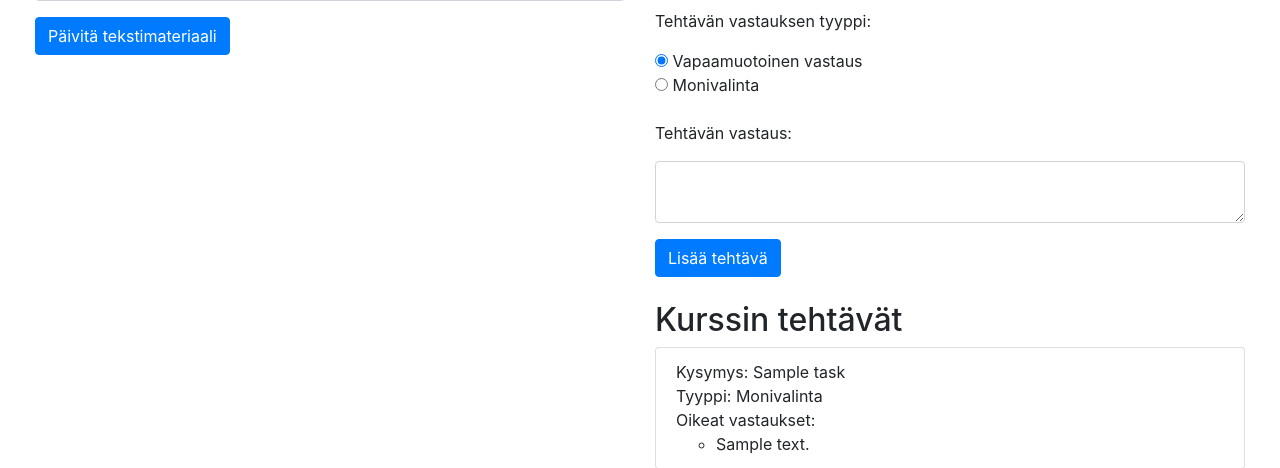
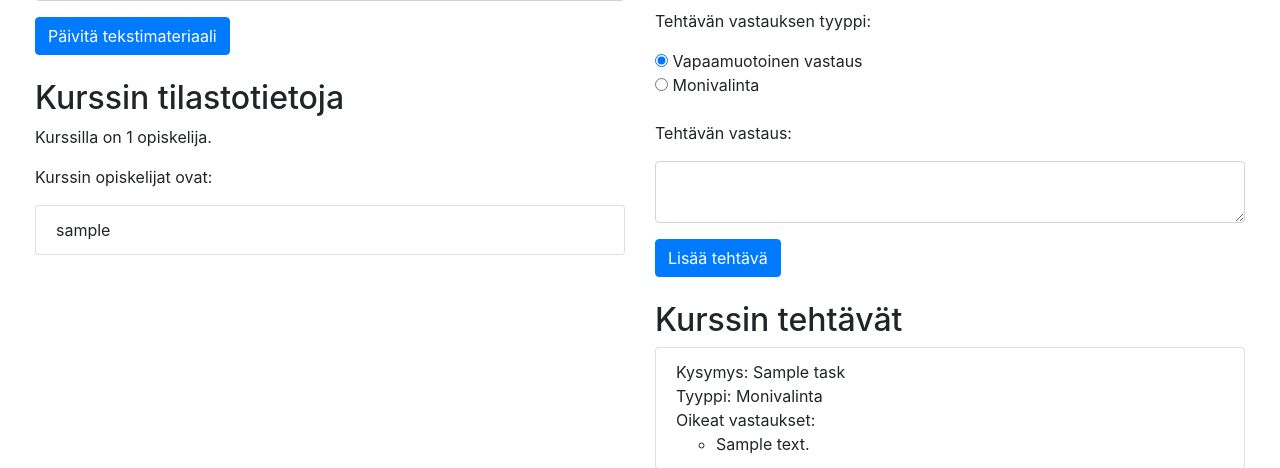
Before and after one commit to tuheli/tietokannat-ja-web-ohjelmointi, a Flask app: template templates/edit_course.html in a window 1280 px wide. Shown: the part 367-835 px from the top of the page. Run offline with Flask 3, Linux system fonts and the light colour scheme; the visitor is signed in with stand-in values (Sample User, id 1); the template is opened without the code that fills it: most values are stand-ins (such as "Sample title", 1, 10 or a date in 2020); some libraries are stand-ins or nearby versions.

Commit message:
Teacher sees which students have joined course

```diff
--- a/routes.py
+++ b/routes.py
@@ -1,6 +1,6 @@
 from app import app
 from flask import flash, redirect, render_template, request, session
-from courses import add_course, add_task, delete_course_by_id, get_course, get_answers, get_joined_courses, get_available_courses, get_course_materials, get_tasks, is_valid_new_course, update_course, update_materials
+from courses import add_course, add_task, delete_course_by_id, get_course, get_answers, get_course_students, get_joined_courses, get_available_courses, get_course_materials, get_tasks, is_valid_new_course, update_course, update_materials
 from db import db
 from sqlalchemy.sql import text
 from werkzeug.security import check_password_hash, generate_password_hash
@@ -119,6 +119,7 @@ def edit_course():
     materials = get_course_materials(course_id)
     tasks = get_tasks(course_id)
     answers = get_answers(course_id)
+    students = get_course_students(course_id)
 
     # Nyt haetaan erikseen koko kurssin tehtävät ja vastaukset ja liitetään ne yhteen.
 
@@ -135,7 +136,7 @@ def edit_course():
                 tasks_with_answers[task.id]["answers"].append(answer.answer)
 
     tasks_with_answers_list = list(tasks_with_answers.values())
-    return render_template('edit_course.html', course=course, materials=materials, tasks=tasks_with_answers_list)
+    return render_template('edit_course.html', course=course, materials=materials, tasks=tasks_with_answers_list, students=students)
 
 @app.route('/update_course_materials', methods=['POST'])
 def update_course_materials():
--- a/templates/edit_course.html
+++ b/templates/edit_course.html
@@ -13,6 +13,7 @@
 <br>
   <div class="row">
     <div class="col-md-6">
+        <div>
             <h2>Kurssin tekstimateriaali</h2>
             <form action="/update_course_materials" method="POST">
                 <input type="hidden" name="course_id" value="{{ course.id }}">
@@ -21,6 +22,28 @@
                 </div>
                 <button type="submit" class="btn btn-primary">Päivitä tekstimateriaali</button>
             </form>
+        </div>
+        <br>
+        <div>
+            <h2>Kurssin tilastotietoja</h2>
+
+            {% if students|length == 1 %}
+            <p>Kurssilla on {{ students|length }} opiskelija.</p>
+            {% else %}
+            <p>Kurssilla on {{ students|length }} opiskelijaa.</p>
+            {% endif %}
+
+            {% if students|length > 0 %}
+            <p>Kurssin opiskelijat ovat:</p>
+            <ul class="list-group">
+                {% for student in students %}
+                <li class="list-group-item">
+                    <div>{{ student.username }}</div>
+                </li>
+                {% endfor %}
+            </ul>
+            {% endif %}
+        </div>
     </div>
         <div class="col-md-6">
             <h2>Lisää uusi tehtävä</h2>
@@ -75,6 +98,7 @@
                         <input type="text" class="form-control" id="new_title" name="new_title">
                     </div>
                     <button type="submit" class="btn btn-primary">Päivitä kurssin nimi</button>
+                </form>
             </div>
             <br>
             <div>
@@ -82,6 +106,7 @@
                 <form action="/delete_course" method="POST">
                     <input type="hidden" name="course_id" value="{{ course.id }}">
                     <button type="submit" class="btn btn-danger">Poista kurssi</button>
+                </form>
             </div>
         </div>
     </div>
```
Also changed, not shown: courses.py (+11 -0 lines), README.md. Lines whose indentation alone changed are shown as unchanged.
